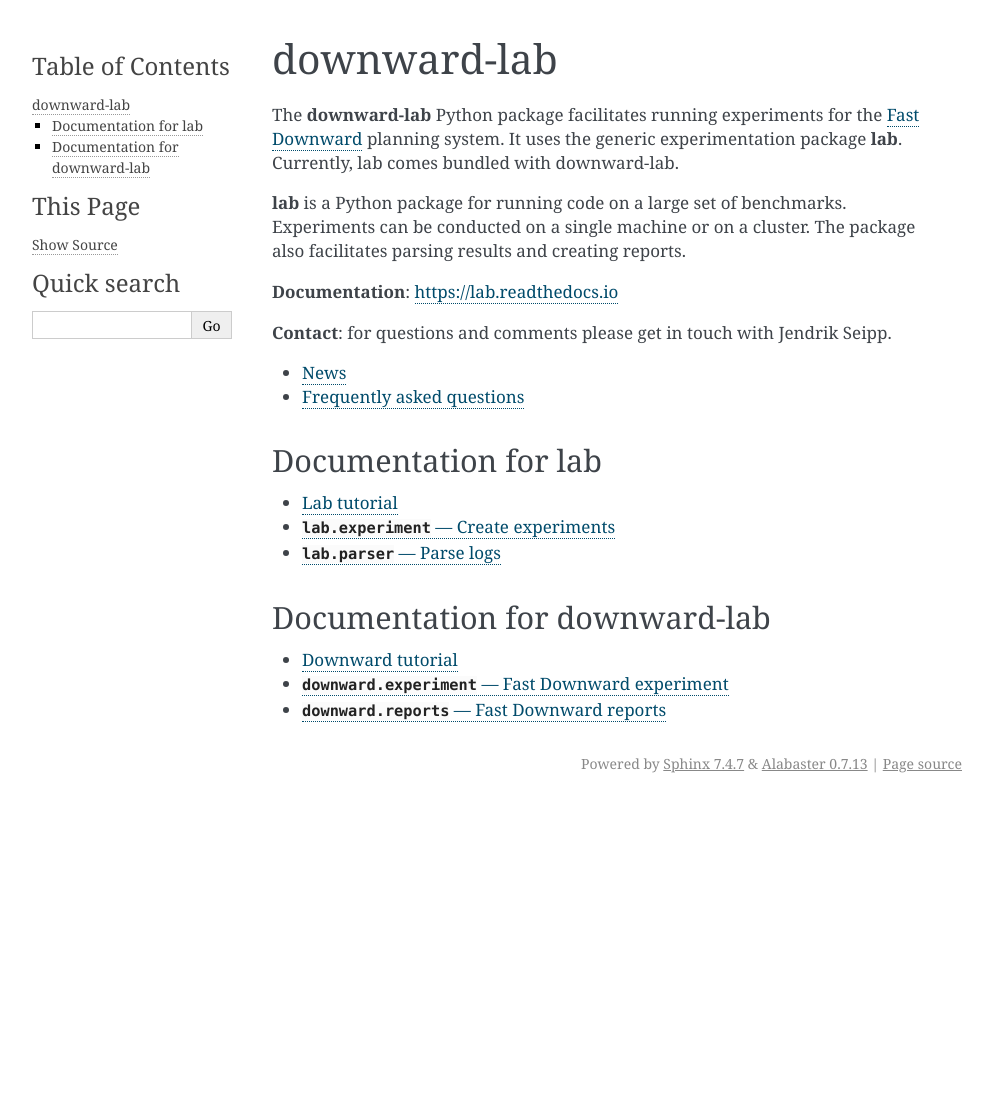
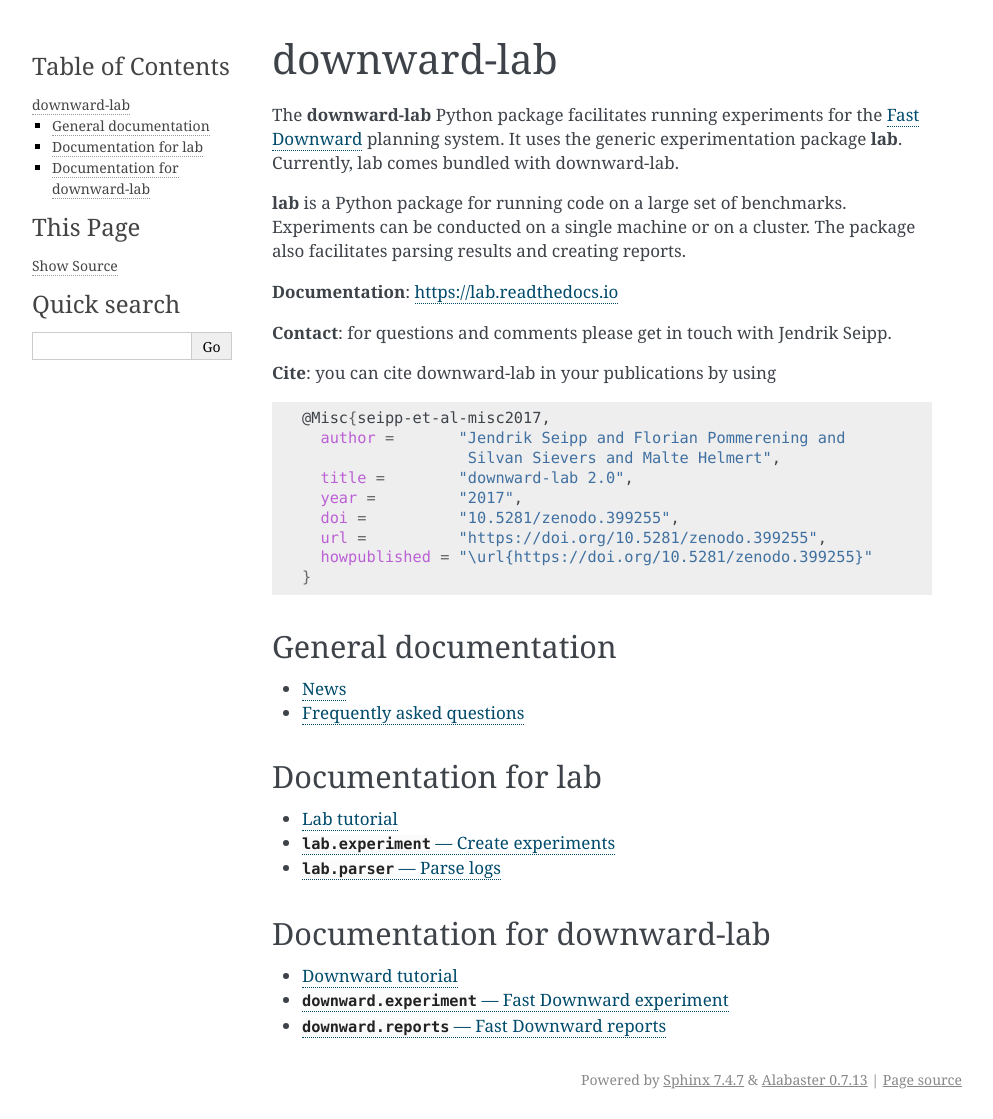
Before and after one commit to aibasel/lab, a Sphinx documentation site: the page built from docs/index.rst, in a window 1280 px wide. Shown: the whole page, without its empty margins (148-1141 px from the left). Built offline with Sphinx 7.4.7, drawn with Linux system fonts in a browser that asks for light colours; pages that are not in the unit, such as notebooks, are missing from menus; before the commit the page ends 900 px from its top, so only the background shows below that.

Commit message:
add info about how to cite downward-lab

```diff
--- a/README.rst
+++ b/README.rst
@@ -11,9 +11,21 @@
 cluster. The package also facilitates parsing results and creating
 reports.
 
-
 **Documentation**: https://lab.readthedocs.io
-
 
 **Contact**: for questions and comments please get in touch with Jendrik
 Seipp.
+
+.. highlight:: bash
+
+**Cite**: you can cite downward-lab in your publications by using ::
+
+    @Misc{seipp-et-al-misc2017,
+      author =       "Jendrik Seipp and Florian Pommerening and
+                      Silvan Sievers and Malte Helmert",
+      title =        "downward-lab 2.0",
+      year =         "2017",
+      doi =          "10.5281/zenodo.399255",
+      url =          "https://doi.org/10.5281/zenodo.399255",
+      howpublished = "\url{https://doi.org/10.5281/zenodo.399255}"
+    }
--- a/docs/index.rst
+++ b/docs/index.rst
@@ -1,4 +1,7 @@
 .. include:: ../README.rst
+
+General documentation
+---------------------
 
 .. toctree::
    :maxdepth: 1
```
